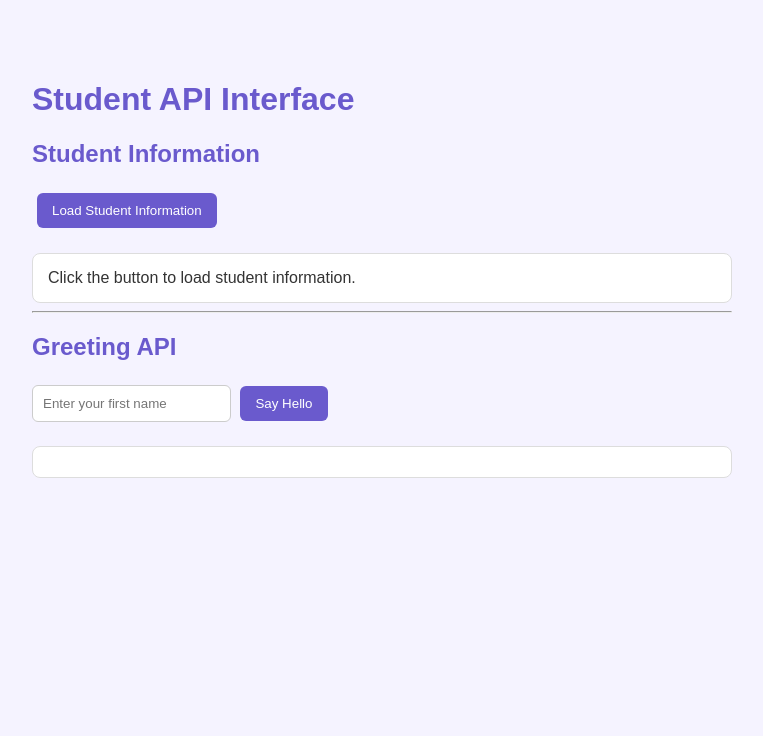
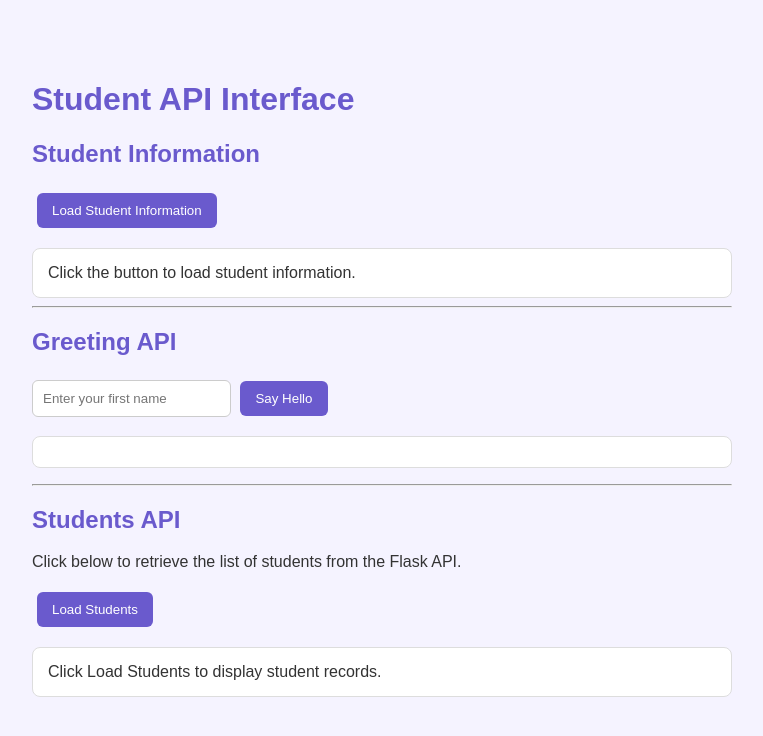
Before and after one commit to agagdangerichcerbas/agagdangerich, a Flask app: page / in a window 1280 px wide. Shown: the top 736 px of the page, without its empty margins (258-1021 px from the left). Run offline with Flask 3, Linux system fonts and the light colour scheme.

Commit message:
Add students API interface

```diff
--- a/app.py
+++ b/app.py
@@ -7,6 +7,8 @@ app = Flask(__name__)
 def home():
     return render_template('index.html')
 
+
+# Student Information API
 @app.route('/student')
 def get_student():
     return jsonify({
@@ -17,6 +19,8 @@ def get_student():
         "section": "A"
     })
 
+
+# Greeting API
 @app.route('/hello')
 def say_hello():
     name = request.args.get('name', 'Student')
@@ -24,5 +28,36 @@ def say_hello():
         "message": f"Hello, {name}!"
     })
 
+
+# Students API - Additional Task
+@app.route('/students')
+def get_students():
+    return jsonify({
+        "students": [
+            {
+                "student_id": "2026-00123",
+                "name": "Erich",
+                "program": "BSIT",
+                "year": 3,
+                "section": "A"
+            },
+            {
+                "student_id": "2026-00124",
+                "name": "Student 2",
+                "program": "BSIT",
+                "year": 2,
+                "section": "B"
+            },
+            {
+                "student_id": "2026-00125",
+                "name": "Student 3",
+                "program": "BSIT",
+                "year": 1,
+                "section": "A"
+            }
+        ]
+    })
+
+
 if __name__ == '__main__':
     app.run(debug=True)
--- a/templates/index.html
+++ b/templates/index.html
@@ -4,6 +4,7 @@
 <head>
     <meta charset="UTF-8">
     <meta name="viewport" content="width=device-width, initial-scale=1.0">
+
     <title>Student API Interface</title>
 
     <style>
@@ -30,40 +31,87 @@
             border-radius: 6px;
         }
 
+        button:hover {
+            background: #5144a5;
+        }
+
         input {
             padding: 10px;
             border: 1px solid #ccc;
             border-radius: 6px;
         }
 
-        #result, #greeting {
-            margin-top: 20px;
+        #result, #greeting, #studentsResult {
+            margin-top: 15px;
             padding: 15px;
             background: white;
             border: 1px solid #ddd;
             border-radius: 8px;
         }
+
+        .student-card {
+            padding: 10px;
+            margin-bottom: 10px;
+            background: #faf9ff;
+            border: 1px solid #ddd;
+            border-radius: 6px;
+        }
     </style>
 </head>
 
 <body>
+
     <h1>Student API Interface</h1>
 
+    <!-- Student Information -->
     <h2>Student Information</h2>
-    <button onclick="loadStudent()">Load Student Information</button>
-    <div id="result">Click the button to load student information.</div>
+
+    <button onclick="loadStudent()">
+        Load Student Information
+    </button>
+
+    <div id="result">
+        Click the button to load student information.
+    </div>
 
     <hr>
 
+    <!-- Greeting API -->
     <h2>Greeting API</h2>
-    <input type="text" id="nameInput" placeholder="Enter your first name">
+
+    <input
+        type="text"
+        id="nameInput"
+        placeholder="Enter your first name"
+    >
+
     <button onclick="sayHello()">Say Hello</button>
+
     <p id="greeting"></p>
 
+    <hr>
+
+    <!-- Students API - Additional Task -->
+    <h2>Students API</h2>
+
+    <p>Click below to retrieve the list of students from the Flask API.</p>
+
+    <button onclick="loadStudents()">Load Students</button>
+
+    <div id="studentsResult">
+        Click Load Students to display student records.
+    </div>
+
     <script>
+        // Load one student
         function loadStudent() {
             fetch('/student')
-                .then(response => response.json())
+                .then(response => {
+                    if (!response.ok) {
+                        throw new Error('Request failed');
+                    }
+                    return response.json();
+                })
                 .then(data => {
                     document.getElementById('result').innerHTML =
                         '<p><b>Student ID:</b> ' + data.student_id + '</p>' +
@@ -74,15 +122,22 @@
                 })
                 .catch(error => {
                     document.getElementById('result').innerText =
-                        'Unable to retrieve data.';
+                        'Unable to retrieve student information.';
                 });
         }
 
+        // Greeting API
         function sayHello() {
-            const name = document.getElementById('nameInput').value;
+            const name =
+                document.getElementById('nameInput').value.trim();
 
             fetch('/hello?name=' + encodeURIComponent(name))
-                .then(response => response.json())
+                .then(response => {
+                    if (!response.ok) {
+                        throw new Error('Request failed');
+                    }
+                    return response.json();
+                })
                 .then(data => {
                     document.getElementById('greeting').innerText =
                         data.message;
@@ -92,6 +147,36 @@
                         'Unable to retrieve greeting.';
                 });
         }
+
+        // Load multiple students
+        function loadStudents() {
+            fetch('/students')
+                .then(response => {
+                    if (!response.ok) {
+                        throw new Error('Request failed');
+                    }
+                    return response.json();
+                })
+                .then(data => {
+                    const container =
+                        document.getElementById('studentsResult');
+
+                    container.innerHTML = data.students.map(student => `
+                        <div class="student-card">
+                            <p><b>Student ID:</b> ${student.student_id}</p>
+                            <p><b>Name:</b> ${student.name}</p>
+                            <p><b>Program:</b> ${student.program}</p>
+                            <p><b>Year:</b> ${student.year}</p>
+                            <p><b>Section:</b> ${student.section}</p>
+                        </div>
+                    `).join('');
+                })
+                .catch(error => {
+                    document.getElementById('studentsResult').innerText =
+                        'Unable to retrieve student records.';
+                });
+        }
     </script>
+
 </body>
 </html>
```
